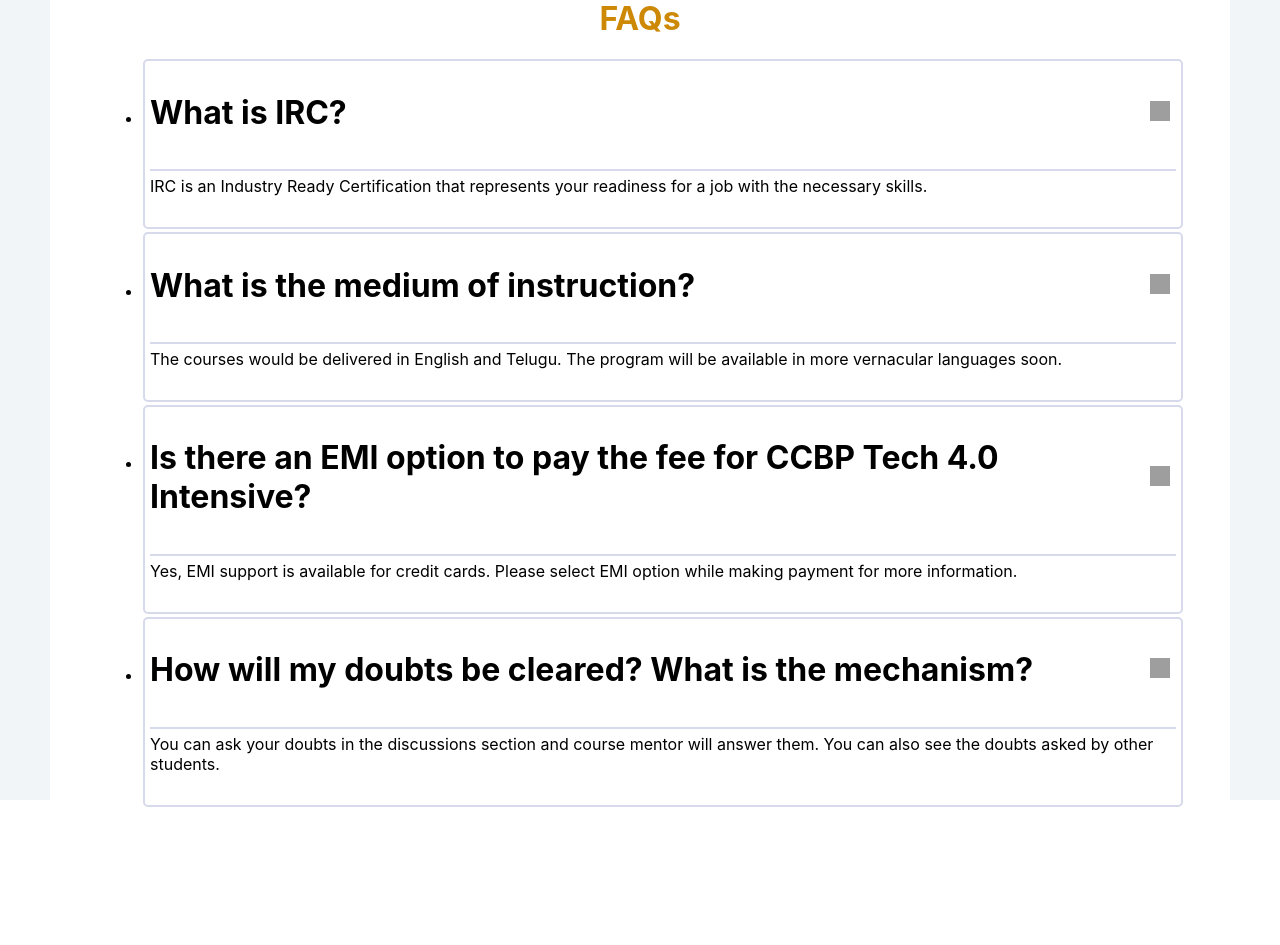
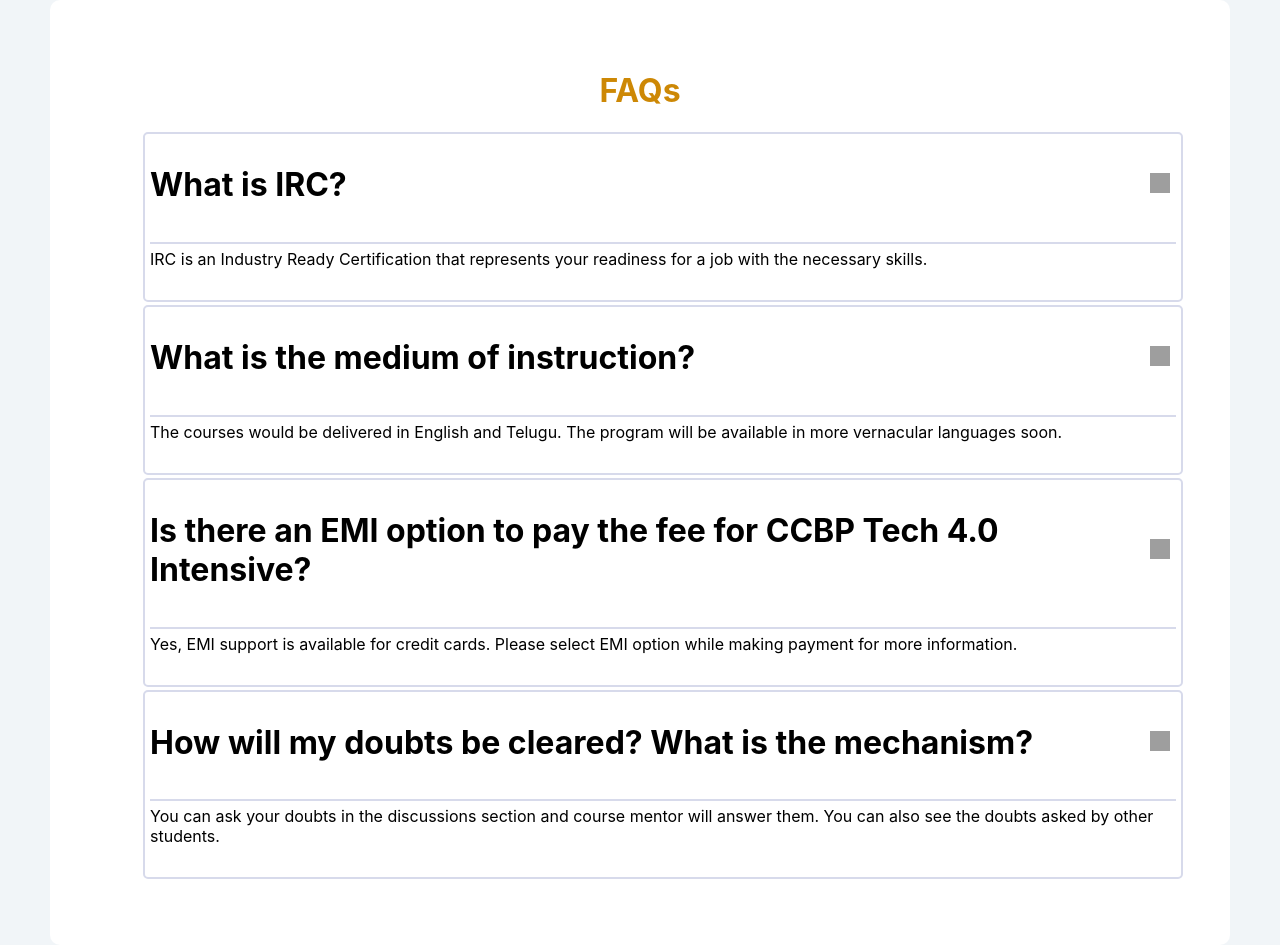
Before and after one commit to Naveen123P/RJS-CP21-Faq-App, a React (Create React App) app: page / in a window 1280 px wide. Before the commit the page ends 873 px from the top, so only its background shows below. Built offline with nearby package versions, Linux system fonts and the light colour scheme; grey boxes are pictures that could not be loaded; a web font is replaced by a local one.

Commit message:
need to pass 4 tc

```diff
--- a/src/components/FaqItem/index.css
+++ b/src/components/FaqItem/index.css
@@ -6,6 +6,7 @@
   width: 100%;
   padding: 10px 5px;
   border-radius: 5px;
+  list-style-type: none;
 }
 .faq-container {
   display: flex;
--- a/src/components/Faqs/index.css
+++ b/src/components/Faqs/index.css
@@ -1,6 +1,5 @@
 /* Write your code here. */
 .bg-container1 {
-  height: 100vh;
   background-color: #f1f5f8;
   padding-left: 50px;
   padding-right: 50px;
```
